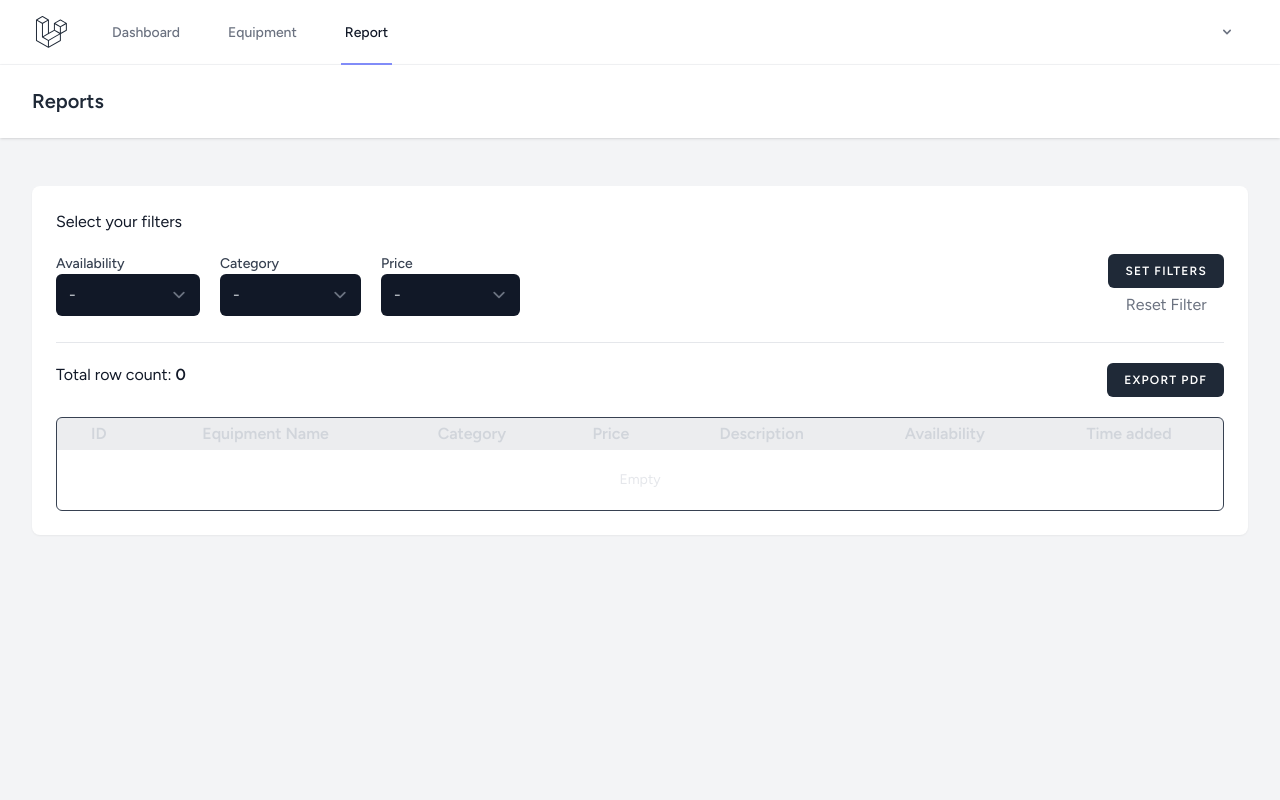
After one commit to kylejavadeocampo/Departamental_PracticeTwo, a Laravel app: page /reports in a window 1280 px wide. The commit adds this page. Run offline with Laravel 12, Linux system fonts and the light colour scheme; data that the repository does not hold is empty; style sheets or scripts are compiled from the project's sources; parts of the project's set-up code (start-up, migrations or seed data) failed here and were passed over.

Commit message:
second commit - some changes

```diff
--- /dev/null
+++ b/app/Http/Controllers/EquipmentReportController.php
@@ -0,0 +1,77 @@
+<?php
+
+namespace App\Http\Controllers;
+
+use Illuminate\Http\Request;
+
+use Barryvdh\DomPDF\Facade\Pdf;
+use App\Models\Equipment;
+
+class EquipmentReportController extends Controller
+{
+    //
+    public function index(Request $request) {
+        $equipments = $this -> getReportData($request);
+        return view('reports.index', $equipments);
+    }
+
+    public function exportPdf(Request $request) {
+        // SOMETHING
+        $data = $this -> getReportData($request);
+
+        $pdf = Pdf::loadView('reports.pdf', $data)
+             -> setPaper('a4', 'portrait');
+
+        // return $pdf -> stream('lalaravel.pdf');
+        return $pdf -> download('lalaravel.pdf');
+    }
+
+    private function getReportData(Request $request): array {
+        $query = Equipment::query();
+
+        if ($request -> filled('availability')) {
+            if ($request -> availability == 'available') {
+                $query -> where('availability', '1');
+            }
+            else {
+                $query -> where('availability', '0');
+            }
+        }
+
+        if ($request -> filled('category')) {
+            if ($request -> category == 'paddles') {
+                $query -> where('Category', 'paddles');
+            }
+            elseif ($request -> category == 'balls') {
+                $query -> where('Category', 'balls');
+            }
+            elseif ($request -> category == 'nets') {
+                $query -> where('Category', 'nets');
+            }
+            elseif ($request -> category == 'accessories') {
+                $query -> where('Category', 'accessories');
+            }
+        }
+
+        if ($request -> filled('price')) {
+            if ($request -> price == 'asc') {
+                $query -> orderBy('UnitPrice');
+            }
+            else {
+                $query -> orderByDesc('UnitPrice');
+            }
+        }
+
+        $equipments = $query -> latest()
+                             -> get();
+
+        return [
+            'equipments'     => $equipments,
+            'user'           => $user_id = $request -> user() -> name,
+            'availability'   => $request -> availability,
+            'category'       => $request -> category,
+            'price'          => $request -> price,
+            'equipmentCount' => $equipments -> count()
+        ];
+    }
+}
--- a/app/Models/Equipment.php
+++ b/app/Models/Equipment.php
@@ -8,11 +8,16 @@ class Equipment extends Model
 {
     //
     protected $table = 'equipments';
-    protected $fillabe =[
+    protected $fillable =[
+        'user_id',
         'EquipmentName',
         'Category',
         'UnitPrice',
         'Description',
         'Availability'
     ];
+
+    public function user() {
+        return $this -> belongsTo(User::class);
+    }
 }
--- a/composer.json
+++ b/composer.json
@@ -10,6 +10,7 @@
     "license": "MIT",
     "require": {
         "php": "^8.3",
+        "barryvdh/laravel-dompdf": "^3.1",
         "laravel/framework": "^13.17",
         "laravel/tinker": "^3.0"
     },
--- a/resources/views/dashboard.blade.php
+++ b/resources/views/dashboard.blade.php
@@ -9,7 +9,7 @@
         <div class="max-w-7xl mx-auto sm:px-6 lg:px-8">
             <div class="bg-white dark:bg-gray-800 overflow-hidden shadow-sm sm:rounded-lg">
                 <div class="p-6 text-gray-900 dark:text-gray-100">
-                    @include('equipments.index', ['equipments' => $equipments])
+                    You're logged in!
                 </div>
             </div>
         </div>
--- a/resources/views/layouts/navigation.blade.php
+++ b/resources/views/layouts/navigation.blade.php
@@ -14,6 +14,18 @@
                 <div class="hidden space-x-8 sm:-my-px sm:ms-10 sm:flex">
                     <x-nav-link :href="route('dashboard')" :active="request()->routeIs('dashboard')">
                         {{ __('Dashboard') }}
+                    </x-nav-link>
+                </div>
+
+                <div class="hidden space-x-8 sm:-my-px sm:ms-10 sm:flex">
+                    <x-nav-link :href="route('equipments.index')" :active="request()->routeIs('equipments.index')">
+                        {{ __('Equipment') }}
+                    </x-nav-link>
+                </div>
+
+                <div class="hidden space-x-8 sm:-my-px sm:ms-10 sm:flex">
+                    <x-nav-link :href="route('reports.index')" :active="request()->routeIs('reports.index')">
+                        {{ __('Report') }}
                     </x-nav-link>
                 </div>
             </div>
--- /dev/null
+++ b/resources/views/reports/index.blade.php
@@ -0,0 +1,110 @@
+<x-app-layout>
+    <x-slot name="header">
+        <h2 class="font-semibold text-xl text-gray-800 dark:text-gray-200 leading-tight">
+            {{ __('Reports') }}
+        </h2>
+    </x-slot>
+
+    <div class="py-12">
+        <div class="max-w-7xl mx-auto sm:px-6 lg:px-8">
+            <div class="bg-white dark:bg-gray-800 overflow-hidden shadow-sm sm:rounded-lg">
+                <div class="p-6 text-gray-900 dark:text-gray-100">
+                    <!-- CONTENT -->
+                    <div class="mb-5">
+                        <h1>Select your filters</h1>
+                    </div>
+                    <form method="GET" action="{{ route('reports.index')}}">
+                        @csrf
+                        <div class="flex justify-between align-items-center">
+                            <div class="flex space-x-5">
+                                <div>
+                                    <x-input-label for="availability" :value="__('Availability')"/>
+                                    <select name="availability" class="bg-gray-900 border border-transparent rounded-md text-gray-300">
+                                        <option  value="">-</option>
+                                        <option @selected(request('availability') == 'available') value="available">On stock</option>
+                                        <option @selected(request('availability') == 'notavailable') value="notavailable">Out of stock</option>
+                                    </select>
+                                </div>
+                                <div>
+                                    <x-input-label for="category" :value="__('Category')"/>
+                                    <select name="category" class="bg-gray-900 border border-transparent rounded-md text-gray-300">
+                                        <option value="">-</option>
+                                        <option @selected(request('category') == 'paddles') value="paddles">Paddles</option>
+                                        <option @selected(request('category') == 'balls') value="balls">Balls</option>
+                                        <option @selected(request('category') == 'nets') value="nets">Nets</option>
+                                        <option @selected(request('category') == 'accessories') value="accessories">Accessories</option>
+                                    </select>
+                                </div>
+                                <div>
+                                    <x-input-label for="price" :value="__('Price')"/>
+                                    <select name="price" class="bg-gray-900 border border-transparent rounded-md text-gray-300">
+                                        <option value="">-</option>
+                                        <option @selected(request('price') == 'asc') value="asc">Ascending</option>
+                                        <option @selected(request('price') == 'desc') value="desc">Descending</option>
+                                    </select>
+                                </div>
+                            </div>
+                            <div class="grid grid-rows-2 place-items-center">
+                                <x-primary-button>
+                                    {{ __('Set Filters')}}
+                                </x-primary-button>
+                                <a class="text-gray-500 hover:underline" href="{{ route('reports.index') }}">
+                                    Reset Filter
+                                </a>
+                            </div>
+                        </div>
+                    </form>
+
+                    <hr class="mt-5 mb-5">
+                    <div class="mb-5 flex justify-between">
+                        <p>
+                            Total row count:<strong> {{ $equipmentCount }} </strong>
+                        </p>
+                        <a href="{{ route('reports.pdf', request() -> query()) }}">
+                            <x-primary-button>
+                                {{ __('Export PDF') }}
+                            </x-primary-button>
+                        </a>
+                    </div>
+
+                    <div class="border border-gray-700 rounded rounded-md">
+                        <table class="w-full text-gray-300">
+                            <thead>
+                                <tr class="bg-gray-600/10">
+                                    <th class="px-5 py-1">ID</th>
+                                    <th class="px-5 py-1">Equipment Name</th>
+                                    <th class="px-5 py-1">Category</th>
+                                    <th class="px-5 py-1">Price</th>
+                                    <th class="px-5 py-1">Description</th>
+                                    <th class="px-5 py-1">Availability</th>
+                                    <th class="px-5 py-1">Time added</th>
+                                </tr>
+                            </thead>
+                            <tbody>
+                                @forelse ($equipments as $equipment)
+                                    <tr class="hover:bg-gray-700/50 transistion-color duration-150 text-center">
+                                        <td class="px-5 py-3 whitespace-nowrap">{{ $equipment -> id }}</td>
+                                        <td class="px-5 py-1 whitespace-nowrap">{{ $equipment -> EquipmentName }}</td>
+                                        <td class="px-5 py-3 whitespace-nowrap">{{ $equipment -> Category }}</td>
+                                        <td class="px-5 py-3 whitespace-nowrap">{{ $equipment -> UnitPrice }}</td>
+                                        <td class="px-5 py-3 whitespace-nowrap">{{ $equipment -> Description }}</td>
+                                        <td class="px-5 py-3 whitespace-nowrap">{{ $equipment -> Availability ? 'On Stock' : 'Out of Stock' }}</td>
+                                        <td class="px-5 py-3 whitespace-nowrap">{{ $equipment -> created_at }}</td>
+                                    </tr>
+                                @empty
+                                    <tr>
+                                        <td class="whitespace-nowrap text-sm text-gray-200 text-center p-5" colspan="7">
+                                            Empty
+                                        </td>
+                                    </tr>
+                                @endforelse
+                            </tbody>
+                        </table>
+                    </div>
+
+                    <!-- CONTENT -->
+                </div>
+            </div>
+        </div>
+    </div>
+</x-app-layout>
--- a/routes/web.php
+++ b/routes/web.php
@@ -5,12 +5,20 @@ use Illuminate\Support\Facades\Route;
 
 use App\Models\Equipment;
 use App\Http\Controllers\EquipmentController;
+use App\Http\Controllers\EquipmentReportController;
 
 Route::get('/', function () {
     return view('welcome');
 });
 
 Route::resource('equipments', EquipmentController::class);
+
+Route::get('reports', [EquipmentReportController::class, 'index'])
+    -> name('reports.index');
+
+Route::get('reports/pdf', [EquipmentReportController::class, 'exportPdf'])
+    -> name('reports.pdf');
+
 
 
 // BREEZE LOGIN
```
Also changed, not shown: CLAUDE.md (+10 -0 lines), app/Http/Controllers/EquipmentController.php (+40 -11 lines), resources/views/equipments/create.blade.php (+17 -8 lines), resources/views/equipments/edit.blade.php (+57 -0 lines), resources/views/equipments/index.blade.php (+67 -4 lines), resources/views/equipments/show.blade.php (+44 -0 lines), resources/views/reports/pdf.blade.php (added, +69 -0 lines), .claude/skills/tailwindcss-development/SKILL.md, 1 other file.
